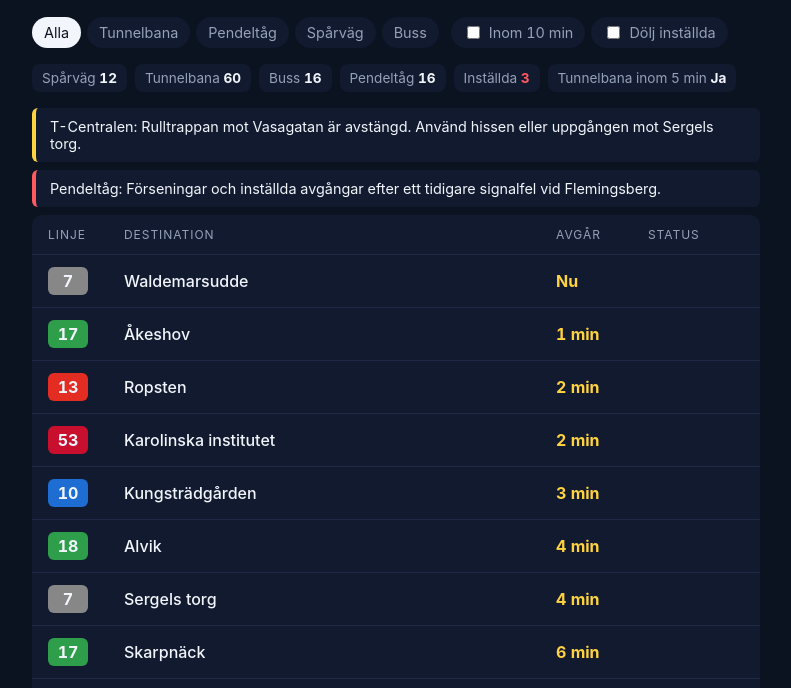
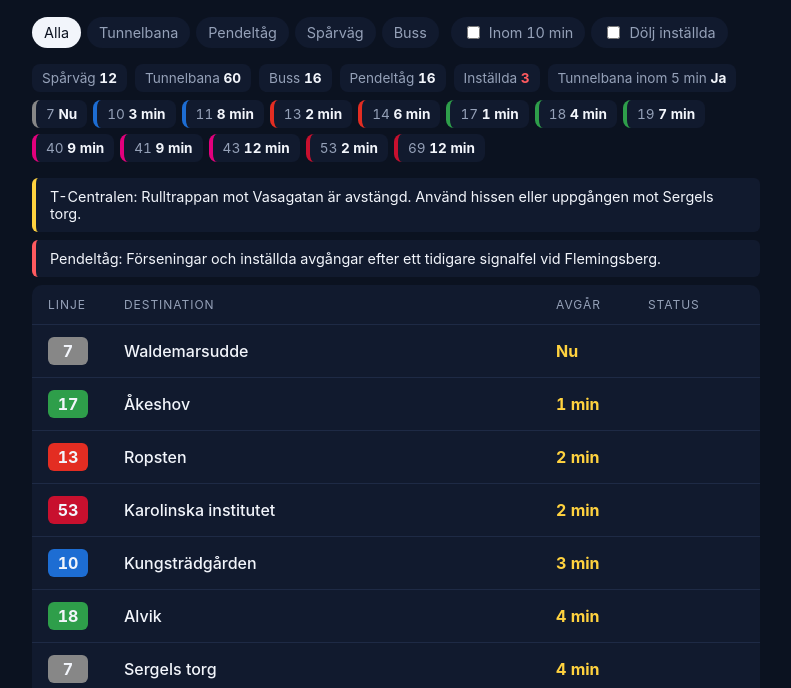
Before and after one commit to andreasjosef/sl-board, a website with bundled scripts: page index.html in a window 1280 px wide. Shown: the part 87-775 px from the top of the page, without its empty margins (244-1035 px from the left). Built offline with nearby package versions, Linux system fonts and the light colour scheme.

Commit message:
Lesson 1, done: next departure per line (breakout solution)
Co-Authored-By: Claude Opus 5.5 <noreply@anthropic.com>

```diff
--- a/src/departures.js
+++ b/src/departures.js
@@ -105,4 +105,17 @@ export function hasModeWithin(rows, mode, maxMinutes) {
 }
 
 // ---------- Breakout ----------
-// TODO: nextPerLine(rows) – the next departure for every line
+// The next departure for every line: { "17": row, "13": row, … }
+// Sorted first, so the first row we meet for a line is the earliest one.
+
+export function nextPerLine(rows) {
+  return rows
+    .filter(notCancelled)
+    .toSorted(byTime)
+    .reduce((next, row) => {
+      if (next[row.line] === undefined) {
+        next[row.line] = row;
+      }
+      return next;
+    }, {});
+}
--- a/src/main.js
+++ b/src/main.js
@@ -1,5 +1,12 @@
 import { fetchBoard } from "./api.js";
-import { toRow, visibleRows, countByMode, countCancelled, hasModeWithin } from "./departures.js";
+import {
+  toRow,
+  visibleRows,
+  countByMode,
+  countCancelled,
+  hasModeWithin,
+  nextPerLine,
+} from "./departures.js";
 import { renderMeta, renderRows, renderSummary, renderDeviations } from "./render.js";
 
 // Which data to show: ?source=live | snapshot | broken
@@ -36,6 +43,7 @@ function render() {
     counts: countByMode(state.rows),
     cancelled: countCancelled(state.rows),
     metroSoon: hasModeWithin(state.rows, "METRO", 5),
+    next: nextPerLine(state.rows),
   });
   renderRows(el.rows, visible);
   el.status.textContent = `Visar ${visible.length} av ${state.rows.length} avgångar.`;
--- a/src/render.js
+++ b/src/render.js
@@ -78,6 +78,10 @@ export function renderRows(listEl, rows) {
 
 // ---------- Step 4 – reduce (the numbers are computed in main.js) ----------
 
+function nextToHtml(row) {
+  return `<span class="chip" data-color="${lineColor(row)}">${escapeHtml(row.line)} <strong>${escapeHtml(row.display)}</strong></span>`;
+}
+
 export function renderSummary(el, summary) {
   const modeChips = Object.keys(summary.counts).map(
     (mode) => `<span class="chip">${MODE_LABEL[mode]} <strong>${summary.counts[mode]}</strong></span>`,
@@ -96,7 +100,10 @@ export function renderSummary(el, summary) {
   el.innerHTML = `
     ${modeChips.join("")}
     <span class="${cancelledClass}">Inställda <strong>${summary.cancelled}</strong></span>
-    <span class="chip">Tunnelbana inom 5 min <strong>${metroSoon}</strong></span>`;
+    <span class="chip">Tunnelbana inom 5 min <strong>${metroSoon}</strong></span>
+    <div class="next-per-line" aria-label="Nästa avgång per linje">
+      ${Object.values(summary.next).map(nextToHtml).join("")}
+    </div>`;
 }
 
 function deviationToHtml(deviation) {
--- a/styles.css
+++ b/styles.css
@@ -169,6 +169,17 @@ body {
   width: 100%;
 }
 
+.next-per-line .chip {
+  border-left: 4px solid var(--other);
+}
+
+.chip[data-color="green"] { border-left-color: var(--green); }
+.chip[data-color="red"] { border-left-color: var(--red); }
+.chip[data-color="blue"] { border-left-color: var(--blue); }
+.chip[data-color="train"] { border-left-color: var(--train); }
+.chip[data-color="tram"] { border-left-color: var(--tram); }
+.chip[data-color="bus"] { border-left-color: var(--bus); }
+
 /* ---------- Deviations ---------- */
 
 .deviations:empty {
```
Also changed, not shown: README.md.
